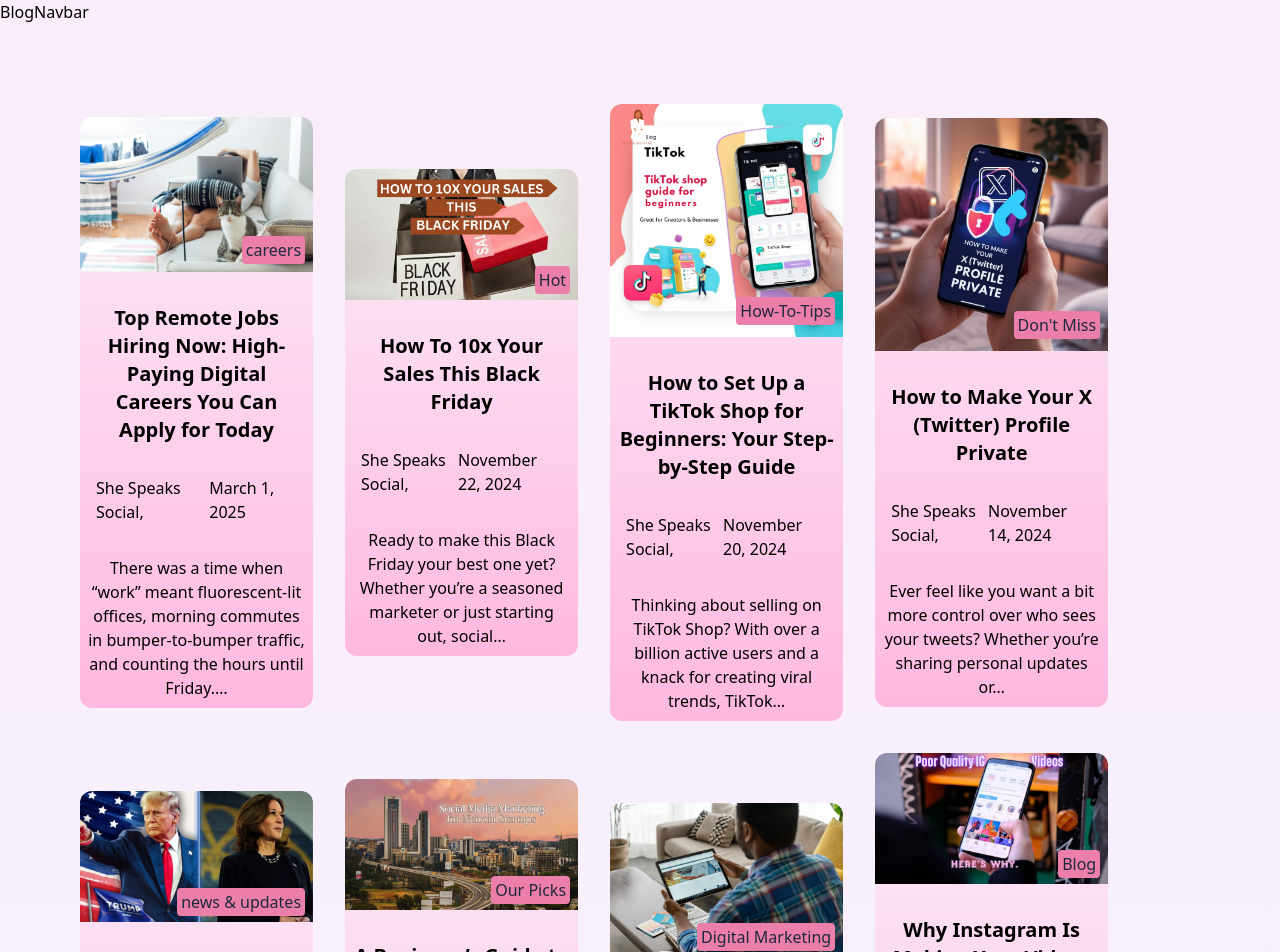
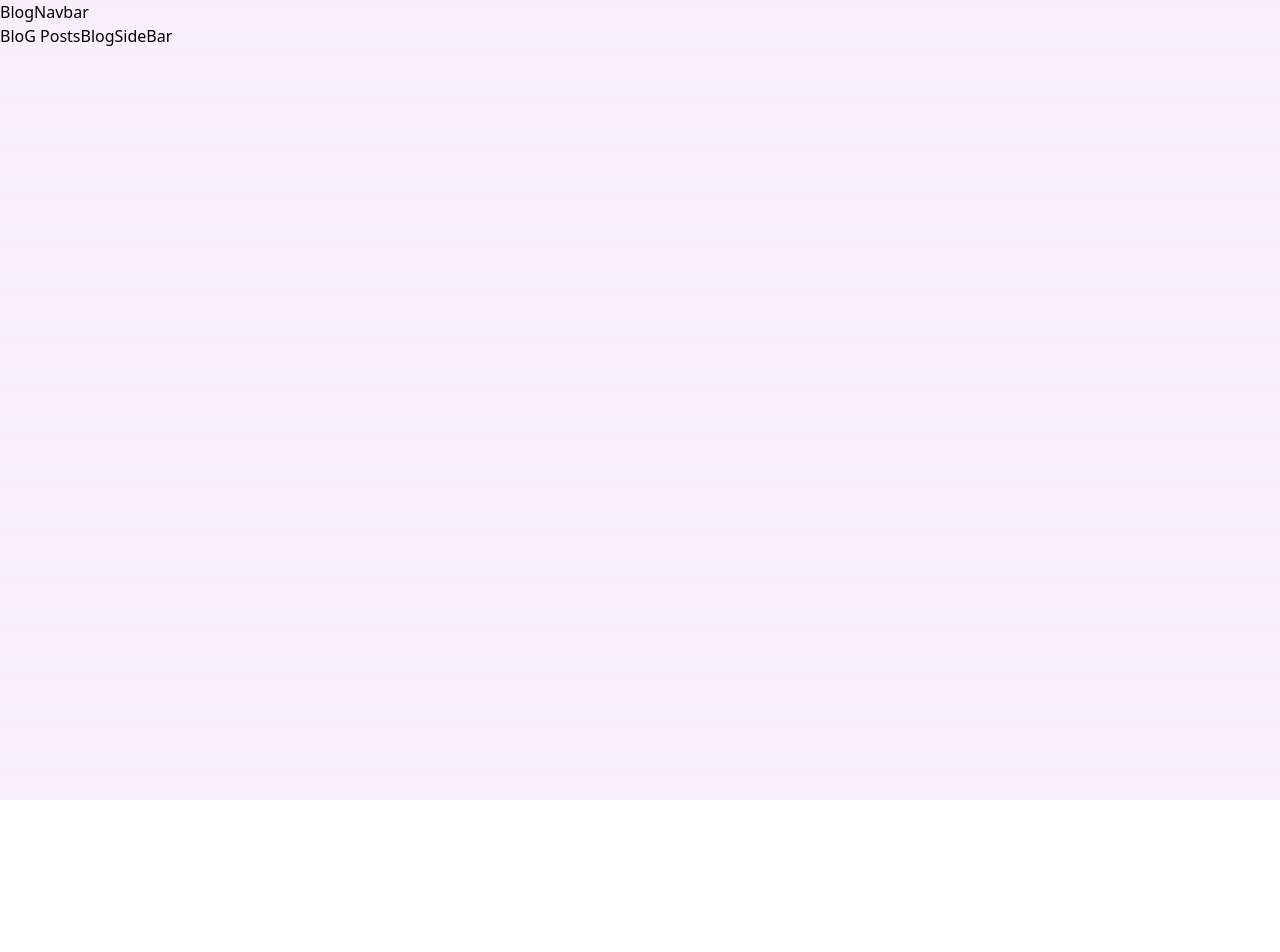
Before and after one commit to MatthewsRicky/shespeaksocial, a Next.js app: page /blog in a window 1280 px wide. Shown: the top 952 px of the page. After the commit the page ends 800 px from the top, so only its background shows below. Built offline with nearby package versions, Linux system fonts and the light colour scheme.

Commit message:
Rebuilding the blog

```diff
--- a/components/Blog.tsx
+++ b/components/Blog.tsx
@@ -1,120 +1,16 @@
 import React from 'react';
-import Image from 'next/image';
 import BlogSideBar from "@/components/BlogSideBar";
 
+
 const Blog = () => {
-
-	const posts = [
-		{
-			imageUrl: "/career.jpg",
-			imageAlt: "Career",
-			imageTitle: "careers",
-			title: "Top Remote Jobs Hiring Now: High-Paying Digital Careers You Can Apply for Today",
-			article: "There was a time when “work” meant fluorescent-lit offices, morning commutes in bumper-to-bumper traffic, and counting the hours until Friday.…",
-			date: "March 1, 2025",
-			author: "She Speaks Social",
-		},{
-			imageUrl: "/blackfriday.jpg",
-			imageAlt: "Black Friday",
-			imageTitle: "Hot",
-			title: "How To 10x Your Sales This Black Friday",
-			article: "Ready to make this Black Friday your best one yet? Whether you’re a seasoned marketer or just starting out, social…",
-			date: "November 22, 2024",
-			author: "She Speaks Social",
-		},{
-			imageUrl: "/how-to-tips.png",
-			imageAlt: "How To Tips",
-			imageTitle: "How-To-Tips",
-			title: "How to Set Up a TikTok Shop for Beginners: Your Step-by-Step Guide",
-			article: "Thinking about selling on TikTok Shop? With over a billion active users and a knack for creating viral trends, TikTok…",
-			date: "November 20, 2024",
-			author: "She Speaks Social",
-		},{
-			imageUrl: "/dontmiss.jpg",
-			imageAlt: "Don't Miss",
-			imageTitle: "Don't Miss",
-			title: "How to Make Your X (Twitter) Profile Private",
-			article: "Ever feel like you want a bit more control over who sees your tweets? Whether you’re sharing personal updates or…",
-			date: "November 14, 2024",
-			author: "She Speaks Social",
-		},{
-			imageUrl: "/news-and-socialmedia.jpg",
-			imageAlt: "News and Updates",
-			imageTitle: "news & updates",
-			title: "The Role of Social Media in the Recently Concluded U.S. Elections",
-			article: "The 2024 U.S. elections weren’t just a race for votes—they were a social media phenomenon. Discover how.",
-			date: "November 7, 2024",
-			author: "She Speaks Social",
-		},{
-			imageUrl: "/our-picks.jpg",
-			imageAlt: "Our Picks",
-			imageTitle: "Our Picks",
-			title: "A Beginner’s Guide to Social Media Marketing for Startups in Nairobi",
-			article: "Starting a new business is exciting, right? But let’s be honest—it can also feel overwhelming, especially when it comes to…",
-			date: "November 7, 2024",
-			author: "She Speaks Social",
-		},{
-			imageUrl: "/digital-marketing.jpg",
-			imageAlt: "Digital Marketing",
-			imageTitle: "Digital Marketing",
-			title: "How to Find and Share Your LinkedIn Profile Link for Easy Networking",
-			article: "how to find LinkedIn profile link on desktop and mobile",
-			date: "November 1, 2024",
-			author: "She Speaks Social",
-		},{
-			imageUrl: "/blog.jpg",
-			imageAlt: "Blog",
-			imageTitle: "Blog",
-			title: "Why Instagram Is Making Your Videos Look ‘Worse’—And What It Means for Creators",
-			article: "Instagram’s new approach to video quality is raising eyebrows. With a focus on “engagement bias,” many creators find themselves facing…",
-			date: "November 1, 2024",
-			author: "She Speaks Social",
-		},{
-			imageUrl: "/blog2.jpg",
-			imageAlt: "Blog2",
-			imageTitle: "Blog2",
-			title: "Everything You Missed in September: Social Media and Digital Marketing Round-Up",
-			article: "Welcome to our comprehensive round-up of social media updates from September 2024. As we delve into these updates, it’s clear…",
-			date: "November 1, 2024",
-			author: "She Speaks Social",
-		},{
-			imageUrl: "/blog3.jpg",
-			imageAlt: "Blog3",
-			imageTitle: "Blog3",
-			title: "The Ultimate Guide to Freelancing Success: Essential Strategies for Independent Professionals",
-			article: "how to find LinkedIn profile link on desktop and mobile",
-			date: "October 29, 2024",
-			author: "She Speaks Social",
-		},
-	]
-
 	return (
-		<div className="flex items-center my-auto justify-start">
-			<main className="grid grid-cols-1 md:grid-cols-2 lg:grid-cols-4 items-center m-16">
-				{posts.map((post) => (
-					<section key={post.title} className="relative flex flex-col max-h-180 items-center gap-6 justify-center m-4 rounded-xl bg-linear-to-b from-pink-50 to-pink-100">
-						<div className="relative">
-							<span className="absolute right-2 bottom-[5%] bg-pink-300 p-1 rounded-sm py-0.5 text-slate-800 z-100">{post.imageTitle}</span>
-							<Image src={post.imageUrl} alt={post.imageAlt} width={500} height={500} className="flex w-full min-h-80-h-100 rounded-t-xl" />
-						</div>
-						<section className="flex p-2 justify-center items-center flex-col gap-6">
-							<h1 className="text-xl font-semibold text-center">{post.title}</h1>
-							<div className="flex m-2">
-								<h3>{post.author},</h3>
-								<h4>{post.date}</h4>
-							</div>
-							<p className="text-center">{post.article}</p>
-
-						</section>
-
-					</section>
-				))}
-			</main>
+		<main className="flex w-full items-center my-auto justify-start">
+			<div>BloG Posts</div>
 			<section className="hidden lg:flex flex-">
 				<BlogSideBar />
 			</section>
 
-		</div>
+		</main>
 	)
 }
 export default Blog
```
